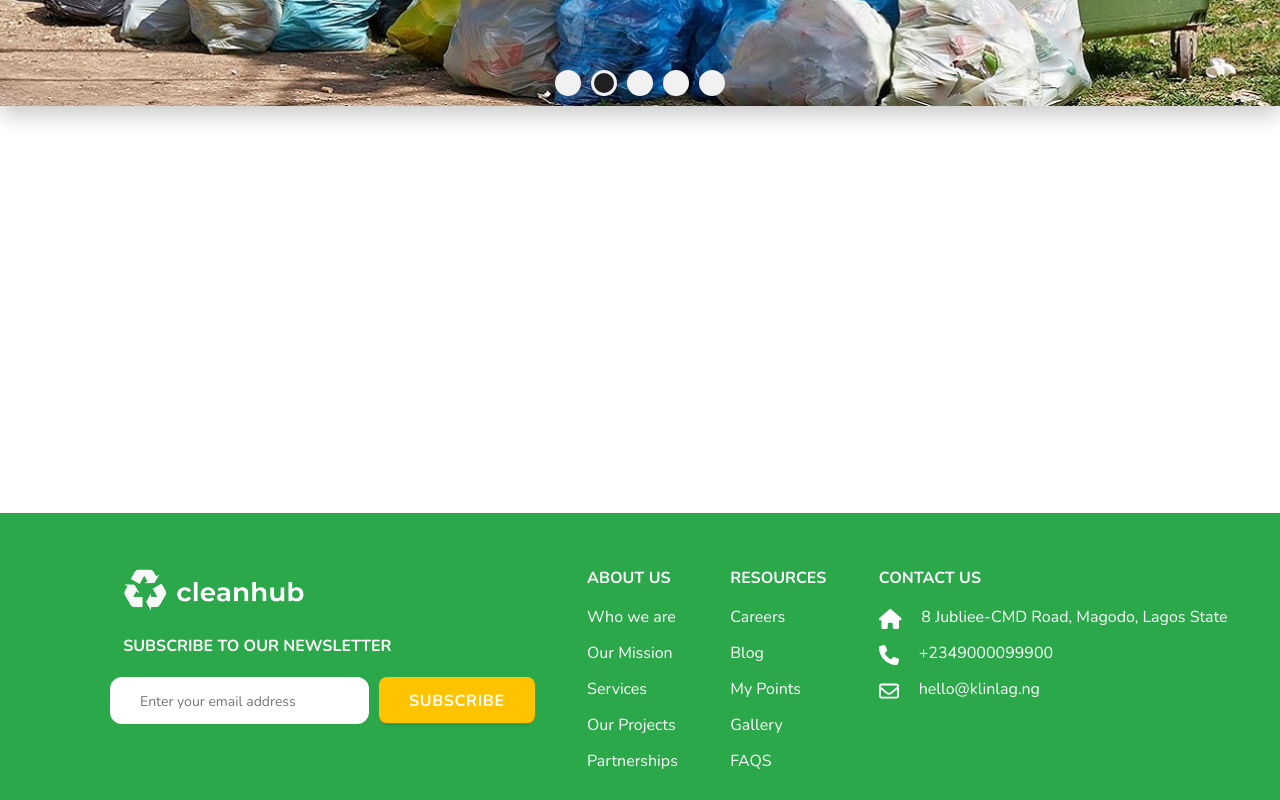
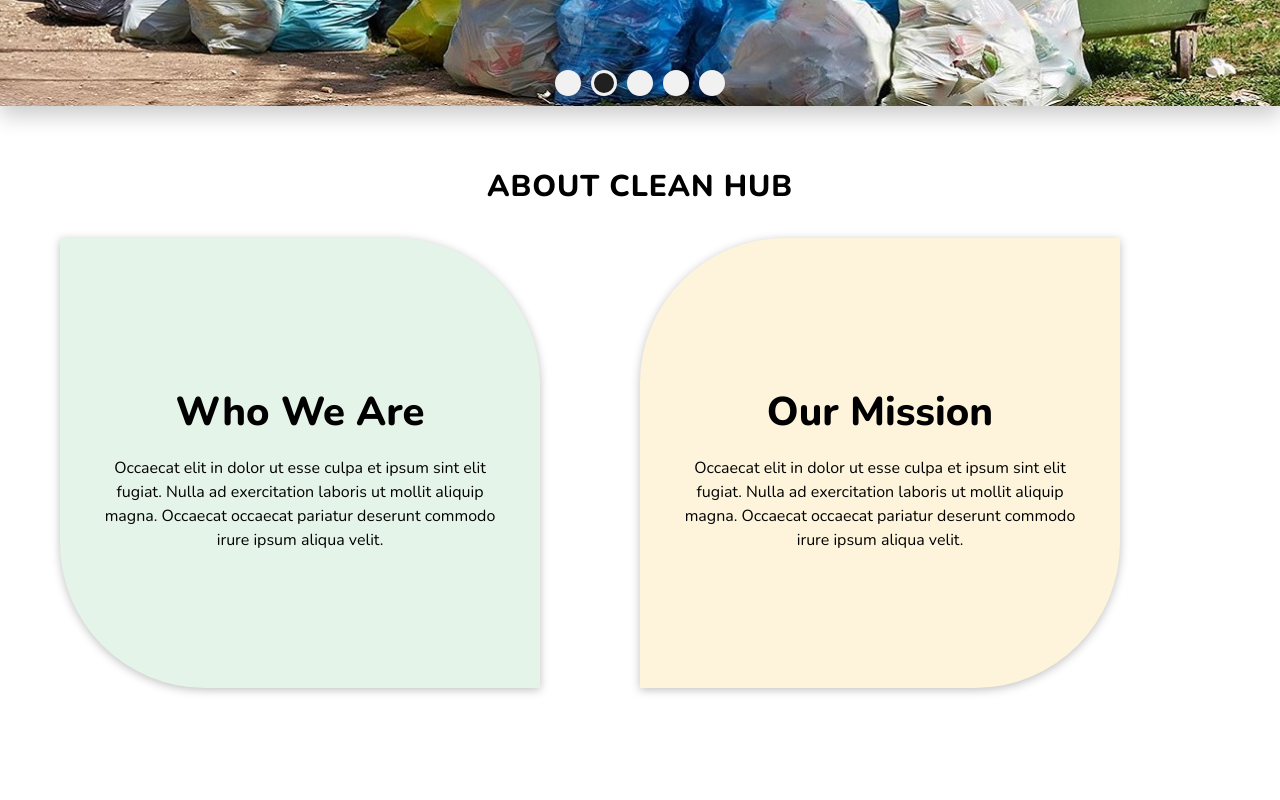
Before and after one commit to Clean-Hub/cleanhub, a React (Create React App) app: page /about in a window 1280 px wide. Shown: the part 380-1180 px from the top of the page. Built offline with nearby package versions, Linux system fonts and the light colour scheme.

Commit message:
aboutIntro component created

```diff
--- /dev/null
+++ b/src/components/aboutIntro/AboutIntro.jsx
@@ -0,0 +1,37 @@
+import './aboutIntro.css'
+
+const AboutIntro = () => {
+  return (
+    <div className='aboutIntroContainer'>
+      <h className='aboutIntroH'>ABOUT CLEAN HUB</h>
+      <div className='aboutIntroWrapper'>
+        <div className='aboutIntroL'>
+          <div className='aboutIntroLWrapper'>
+            <div className='aboutIntroInfor'>
+              <h className='aboutIntroT'>Who We Are</h>
+              <p className='aboutIntroP'>
+                Occaecat elit in dolor ut esse culpa et ipsum sint elit fugiat.
+                Nulla ad exercitation laboris ut mollit aliquip magna. Occaecat
+                occaecat pariatur deserunt commodo irure ipsum aliqua velit.
+              </p>
+            </div>
+          </div>
+        </div>
+        <div className='aboutIntroR'>
+          <div className='aboutIntroRWrapper'>
+            <div className='aboutIntroInfor'>
+              <h className='aboutIntroT'>Our Mission</h>
+              <p className='aboutIntroP'>
+                Occaecat elit in dolor ut esse culpa et ipsum sint elit fugiat.
+                Nulla ad exercitation laboris ut mollit aliquip magna. Occaecat
+                occaecat pariatur deserunt commodo irure ipsum aliqua velit.
+              </p>
+            </div>
+          </div>
+        </div>
+      </div>
+    </div>
+  )
+}
+
+export default AboutIntro
--- /dev/null
+++ b/src/components/aboutIntro/aboutIntro.css
@@ -0,0 +1,79 @@
+.aboutIntroContainer {
+  width: 100%;
+  height: 100vh;
+  margin-top: 30px;
+  margin-bottom: 10px;
+  display: flex;
+  flex-direction: column;
+}
+
+.aboutIntroH {
+  font-family: 'Nunito';
+  font-style: normal;
+  font-weight: 800;
+  font-size: 30px;
+  line-height: 140%;
+  letter-spacing: 0.03em;
+  color: #000000;
+  text-align: center;
+  margin-top: 30px;
+  margin-bottom: 30px;
+}
+.aboutIntroWrapper {
+  display: flex;
+  align-items: center;
+  justify-content: space-evenly;
+}
+
+.aboutIntroL {
+  flex: 1;
+}
+.aboutIntroLWrapper {
+  width: 400px;
+  height: 450px;
+  background: #e5f4e9;
+  box-shadow: 0px 2px 10px rgba(0, 0, 0, 0.25);
+  backdrop-filter: blur(2px);
+  border-radius: 0px 145px;
+  margin-left: 60px;
+  padding: 0px 40px;
+}
+
+.aboutIntroR {
+  flex: 1;
+}
+.aboutIntroRWrapper {
+  width: 400px;
+  height: 450px;
+  background: #fdf4db;
+  box-shadow: 0px 2px 10px rgba(0, 0, 0, 0.25);
+  backdrop-filter: blur(2px);
+  border-radius: 145px 0px;
+  padding: 0px 40px;
+}
+
+.aboutIntroInfor {
+  display: flex;
+  flex-direction: column;
+  align-items: center;
+  justify-content: center;
+}
+.aboutIntroT {
+  font-family: 'Nunito';
+  font-style: normal;
+  font-weight: 900;
+  font-size: 40px;
+  line-height: 48px;
+  color: #000000;
+  margin-top: 150px;
+  margin-bottom: 20px;
+}
+.aboutIntroP {
+  font-family: 'Nunito';
+  font-style: normal;
+  font-weight: 400;
+  font-size: 16px;
+  line-height: 24px;
+  text-align: center;
+  color: #000000;
+}
--- a/src/pages/about/About.jsx
+++ b/src/pages/about/About.jsx
@@ -1,10 +1,12 @@
 import AboutHero from '../../components/aboutHero/AboutHero'
+import AboutIntro from '../../components/aboutIntro/AboutIntro'
 import './about.css'
 
 const About = () => {
   return (
     <div className='aboutContainer'>
       <AboutHero />
+      <AboutIntro />
     </div>
   )
 }
--- a/src/pages/about/about.css
+++ b/src/pages/about/about.css
@@ -1,4 +1,3 @@
 .aboutContainer {
   width: 100%;
-  height: 100vh;
 }
```
Also changed, not shown: 1 other file (tests, documents, lock files or other folders).
